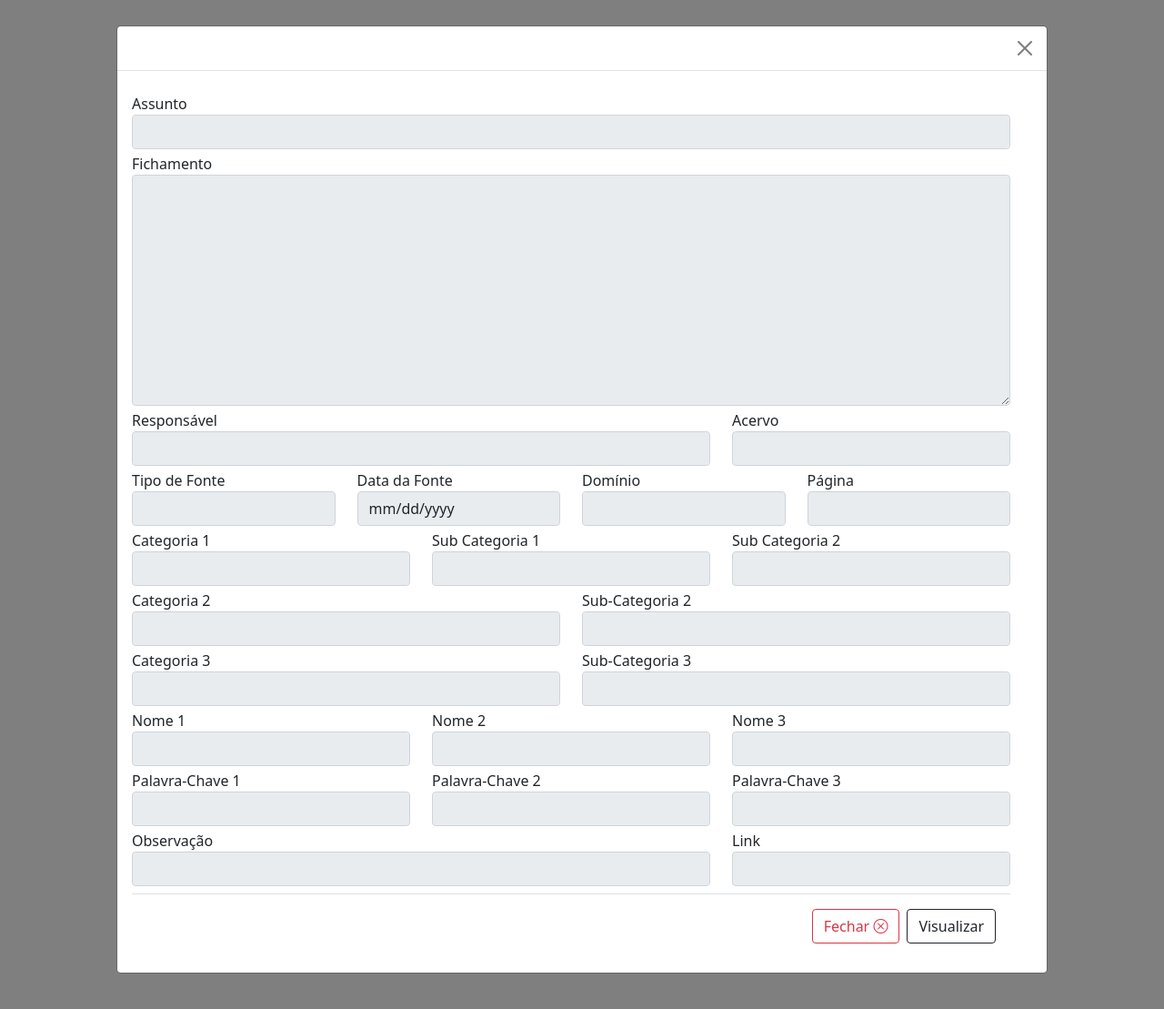
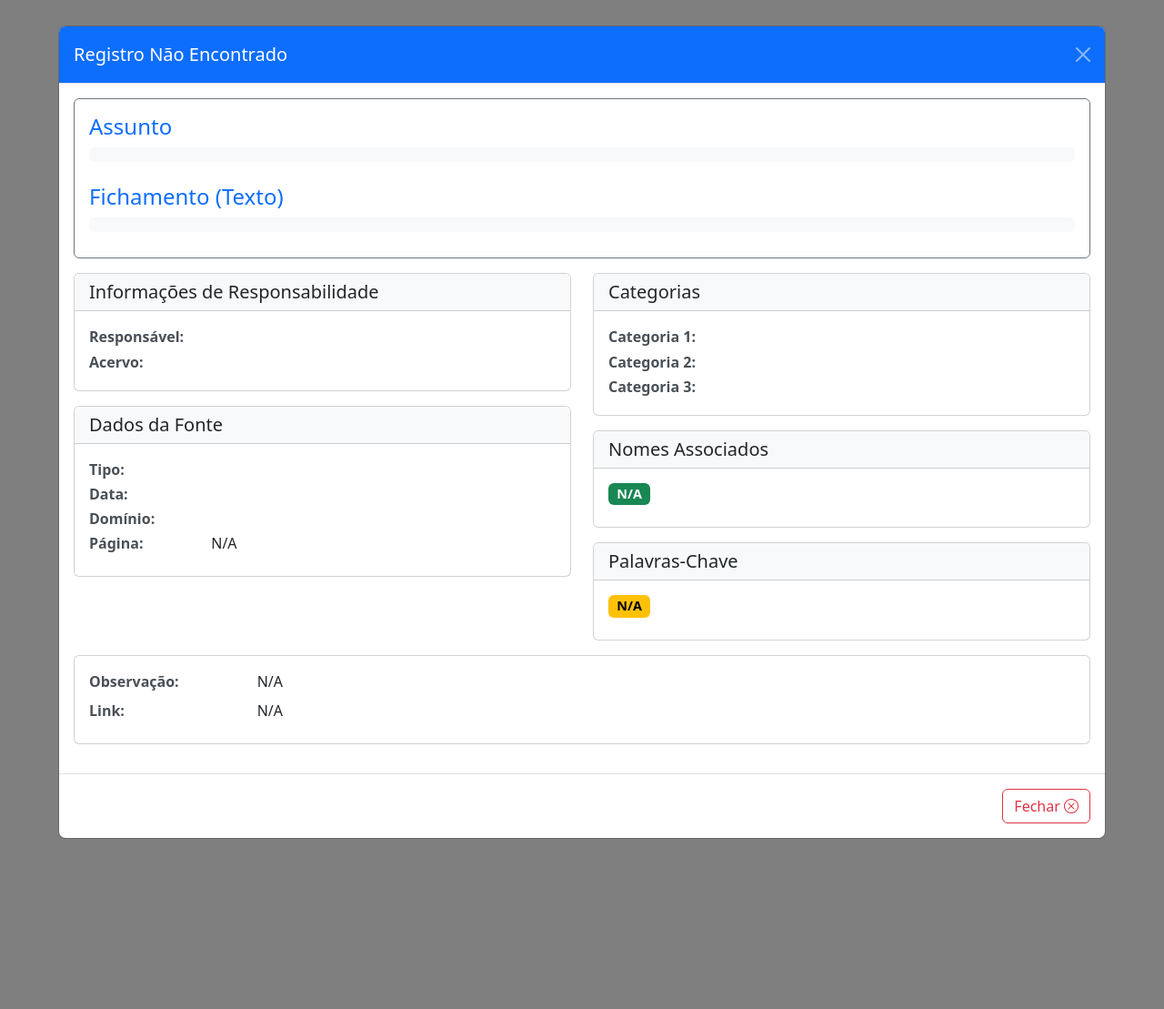
Before and after one commit to ra-quels/Futebol-Amador-ValedoA, a PHP site: page /fichamento_view.php in a window 1280 px wide. Shown: the top 1109 px of the page at 91% size. Run offline with PHP 8.4, Linux system fonts and the light colour scheme; some libraries are stand-ins or nearby versions.

Commit message:
update fichamento_view

```diff
--- a/fichamento_view.php
+++ b/fichamento_view.php
@@ -1,60 +1,28 @@
 <?php
+// O bloco PHP de lógica e atribuição permanece o mesmo, mas pode ser simplificado
+// usando a técnica 'extract' ensinada anteriormente (mesmo que não queira MVC,
+// o 'extract' evita 50 linhas de código repetido e melhora a legibilidade do topo).
+
 include_once 'fichamento_crud.php';
-$fichamento_id = 0;
-$responsavel = "";
-$acervo = "";
-$fonte_tipo = "";
-$fonte_data = "";
-$dominio = "";
-$titulo = "";
-$assunto = "";
-$categoria_1 = "";
-$categoria_sub = "";
-$categoria_sub_sub = "";
-$categoria_2 = "";
-$categoria_sub_2 = "";
-$categoria_3 = "";
-$categoria_sub_3 = "";
-$nome_1 = "";
-$nome_2 = "";
-$nome_3 = "";
-$palavra_chave_1 = "";
-$palavra_chave_2 = "";
-$palavra_chave_3 = "";
-$fichamento_texto = "";
-$observacao = "";
-$link = "";
-$imagem_path = "";
+
+$registro = null;
 
 if(isset($_GET['fichamento_id'])){
-    $fichamento_id = $_GET['fichamento_id'];
+    $fichamento_id = (int)$_GET['fichamento_id'];
     $registro = recuperar_fichamento_por_id($fichamento_id);
-    $responsavel = $registro['responsavel'];
-    $acervo = $registro['acervo'];
-    $fonte_tipo = $registro['fonte_tipo'];
-    $fonte_data = $registro['fonte_data'];
-    $dominio = $registro['dominio'];
-    $titulo = $registro['titulo'];
-    $assunto = $registro['assunto'];
-    $categoria_1 = $registro['categoria_1'];
-    $categoria_sub = $registro['categoria_sub'];
-    $categoria_sub_sub = $registro['categoria_sub_sub'];
-    $categoria_2 = $registro['categoria_2'];
-    $categoria_sub_2 = $registro['categoria_sub_2'];
-    $categoria_3 = $registro['categoria_3'];
-    $categoria_sub_3 = $registro['categoria_sub_3'];
-    $nome_1 = $registro['nome_1'];
-    $nome_2 = $registro['nome_2'];
-    $nome_3 = $registro['nome_3'];
-    $palavra_chave_1 = $registro['palavra_chave_1'];
-    $palavra_chave_2 = $registro['palavra_chave_2'];
-    $palavra_chave_3 = $registro['palavra_chave_3'];
-    $fichamento_texto = $registro['fichamento_texto'];
-    $observacao = $registro['observacao'];
-    $link = $registro['link'];
-    $imagem_path = $registro['imagem_path'];
+}
 
+if($registro){
+    extract($registro);
+    // Formatação da data (Se você tiver a função 'converter_data_brasil' no seu util.php, inclua-o e use-o)
+    // Se não, o formato YYYY-MM-DD é o padrão do HTML.
+} else {
+    $fichamento_id = (int)($_GET['fichamento_id'] ?? 0);
+    $titulo = "Registro Não Encontrado";
+    $assunto = $fichamento_texto = $responsavel = $acervo = $fonte_tipo = $fonte_data = $dominio = $link = $imagem_path = "";
 }
+
+$imagem_path = $registro['imagem_path'] ?? '';
 $extensao = strtolower(pathinfo($imagem_path, PATHINFO_EXTENSION));
 ?>
 
@@ -62,180 +30,186 @@ $extensao = strtolower(pathinfo($imagem_path, PATHINFO_EXTENSION));
 <head>
     <meta charset="UTF-8">
     <meta name="viewport" content="width=device-width, initial-scale=1.0">
-    <link href="https://cdn.jsdelivr.net/npm/bootstrap@5.1.3/dist/css/bootstrap.min.css" rel="stylesheet" integrity="sha384-1BmE4kWBq78iYhFldvKuhfTAU6auU8tT94WrHftjDbrCEXSU1oBoqyl2QvZ6jIW3" crossorigin="anonymous">
-    <title>Document</title>
+    <link href="https://cdn.jsdelivr.net/npm/bootstrap@5.3.3/dist/css/bootstrap.min.css" rel="stylesheet" integrity="sha384-QWTKZyjpPEjISv5WaRU9OFeRpok6YctnYmDr5pNlyT2bRjXh0JMhjY6hW+ALEwIH" crossorigin="anonymous">
+    <title><?php echo $titulo ?? 'Visualizar Fichamento'; ?></title>
 
 <link rel="stylesheet" href="//cdn.jsdelivr.net/npm/alertifyjs@1.13.1/build/css/alertify.min.css"/>
 <link rel="stylesheet" href="https://cdn.jsdelivr.net/npm/bootstrap-icons@1.11.3/font/bootstrap-icons.min.css">
 <style>
 .custom-modal .modal-dialog {
-    max-width: 80%;
+    max-width: 90%; /* Aumentado um pouco o tamanho */
+}
+.data-label {
+    font-weight: 600; /* Mais espesso */
+    color: #495057; /* Cor de texto padrão, ligeiramente escuro */
+    margin-bottom: 0.2rem;
+    display: block;
+}
+.data-value {
+    background-color: #f8f9fa; /* Fundo leve para o valor */
+    padding: 0.5rem;
+    border-radius: 0.3rem;
+    margin-bottom: 0.8rem;
+    word-wrap: break-word; /* Garante que textos longos quebrem */
+}
+.badge-tag {
+    margin-right: 0.5rem;
+    margin-bottom: 0.5rem;
+    font-size: 0.9em;
 }
 
 </style>
 </head>
 <body>
 
-<button type="button" class="btn btn-outline-primary float-end" data-bs-toggle="modal" data-bs-target="#fichamento_view_modal" id="visualizar_fichamento" style="display: none;">
-                           View <i class="bi bi-plus"></i>
+    <button type="button" class="btn btn-outline-primary float-end" data-bs-toggle="modal"
+        data-bs-target="#fichamento_view_modal" id="visualizar_fichamento" style="display: none;"> View <i class="bi bi-plus"></i>
     </button>
+
     <div class="modal fade custom-modal" id="fichamento_view_modal" tabindex="-1" aria-labelledby="viewLabel" aria-hidden="true">
+
     <div class="modal-dialog">
         <div class="modal-content">
-        <div class="modal-header">
-            <h2 class="modal-title" id="viewLabel"><?php echo "$titulo"?></h2>
-            <a href="tabela.php" type="button" class="btn-close" aria-label="Close"></a>
+            <div class="modal-header bg-primary text-white">
+                <h2 class="modal-title fs-5" id="viewLabel"><?php echo $titulo ?? 'Título Desconhecido'; ?></h2>
+                <a href="tabela.php" type="button" class="btn-close btn-close-white" aria-label="Close"></a>
             </div>
             <div class="modal-body">
-        <div class="row form-group mt-1">
+                <input type="hidden" id="fichamento_id" name="fichamento_id" value="<?php echo $fichamento_id ?? 0; ?>">
 
-<input type="hidden" id="fichamento_id" name="fichamento_id" value="<?php echo $fichamento_id; ?>">
-<div class="row form-group mt-1">
-            <div class="col-md-12">
-                            <label for="assunto">Assunto</label>
-                            <input type="text" class="form-control" id="assunto" name="assunto" value="<?php echo $assunto; ?>" readonly>
-                        </div>
-            </div>
-            <div class="row form-group mt-1">
-            <div class="col-md-12">
-                            <label for="fichamento_texto">Fichamento</label>
+                <div class="card mb-3 border-secondary">
+                    <div class="card-body">
+                        <h4 class="card-title text-primary">Assunto</h4>
+                        <p class="data-value"><?php echo $assunto ?? 'N/A'; ?></p>
 
-                            <textarea readonly name="fichamento_texto" class="form-control" id="fichamento_texto" cols="30" rows="10"><?php echo $fichamento_texto; ?></textarea>
+                        <h4 class="card-title text-primary mt-4">Fichamento (Texto)</h4>
+                        <div class="data-value text-break" style="white-space: pre-wrap;"><?php echo $fichamento_texto ?? 'N/A'; ?></div>
                     </div>
                 </div>
 
-<div class="row form-group mt-1">
-<div class="col-md-8">
-    <label for="responsavel">Responsável</label>
-    <input type="text" class="form-control" id="responsavel" name="responsavel"
-        value="<?php echo $responsavel; ?>" readonly>
+                <div class="row">
+                    <div class="col-md-6">
+                        <div class="card mb-3">
+                            <div class="card-header bg-light">
+                                <h5 class="mb-0 text-dark">Informações de Responsabilidade</h5>
                             </div>
-<div class="col-md-4">
-    <label for="acervo">Acervo</label>
-    <input type="text" class="form-control" id="acervo" name="acervo" value="<?php echo $acervo; ?>" readonly>
-</div>
-<div>
-<div class="row form-group mt-1">
-                <div class="col-md-3">
-                    <label for="fonte_tipo">Tipo de Fonte</label>
-                    <input type="" class="form-control" id="fonte_tipo" name="fonte_tipo" value="<?php echo $fonte_tipo; ?>" readonly>
-                </div>
-                <div class="col-md-3">
-                    <label for="fonte_data">Data da Fonte</label>
-                    <input type="date" class="form-control" id="fonte_data" name="fonte_data" value="<?php echo $fonte_data; ?>" readonly>
-                </div>
-                <div class="col-md-3">
-                    <label for="dominio">Domínio</label>
-                    <input type="text" class="form-control" id="dominio" name="dominio" value="<?php echo $dominio; ?>" readonly>
-                </div>
-                <div class="col-md-3">
-                    <label for="pagina">Página</label>
-                    <input type="number" class="form-control" id="pagina" name="pagina" value="<?php echo $fonte_data; ?>" readonly>
+                            <div class="card-body">
+                                <dl class="row mb-0">
+                                    <dt class="col-sm-3 data-label">Responsável:</dt>
+                                    <dd class="col-sm-9"><?php echo $responsavel ?? 'N/A'; ?></dd>
+
+                                    <dt class="col-sm-3 data-label">Acervo:</dt>
+                                    <dd class="col-sm-9"><?php echo $acervo ?? 'N/A'; ?></dd>
+                                </dl>
                             </div>
                         </div>
 
-            <div class="row form-group mt-1">
-                        <div class="col-md-4">
-                            <label for="categoria_1">Categoria 1</label>
-                            <input type="text" class="form-control" id="categoria_1" name="categoria_1" value="<?php echo $categoria_1; ?>" readonly>
+                        <div class="card mb-3">
+                            <div class="card-header bg-light">
+                                <h5 class="mb-0 text-dark">Dados da Fonte</h5>
                             </div>
-                        <div class="col-md-4">
-                            <label for="categoria_sub">Sub Categoria 1</label>
-                            <input type="text" class="form-control" id="categoria_sub" name="categoria_sub" value="<?php echo $categoria_sub; ?>" readonly>
+                            <div class="card-body">
+                                <dl class="row mb-0">
+                                    <dt class="col-sm-3 data-label">Tipo:</dt>
+                                    <dd class="col-sm-9"><?php echo $fonte_tipo ?? 'N/A'; ?></dd>
+
+                                    <dt class="col-sm-3 data-label">Data:</dt>
+                                    <dd class="col-sm-9"><?php echo $fonte_data ?? 'N/A'; ?></dd>
+
+                                    <dt class="col-sm-3 data-label">Domínio:</dt>
+                                    <dd class="col-sm-9"><?php echo $dominio ?? 'N/A'; ?></dd>
+
+                                    <dt class="col-sm-3 data-label">Página:</dt>
+                                    <dd class="col-sm-9"><?php echo $pagina ?? 'N/A'; ?></dd>
+                                </dl>
                             </div>
-                        <div class="col-md-4">
-                            <label for="categoria_sub_sub">Sub Categoria 2</label>
-                            <input type="text" class="form-control" id="categoria_sub_sub" name="categoria_sub_sub" value="<?php echo $categoria_sub_sub; ?>" readonly>
                         </div>
                     </div>
 
-            <div class="row form-group mt-1">
                     <div class="col-md-6">
-                            <label for="categoria_2">Categoria 2</label>
-                            <input type="text" class="form-control" id="categoria_2" name="categoria_2" value="<?php echo $categoria_2; ?>" readonly>
+                        <div class="card mb-3">
+                            <div class="card-header bg-light">
+                                <h5 class="mb-0 text-dark">Categorias</h5>
                             </div>
-                        <div class="col-md-6">
-                            <label for="categoria_sub_2">Sub-Categoria 2</label>
-                            <input type="text" class="form-control" id="categoria_sub_2" name="categoria_sub_2" value="<?php echo $categoria_sub_2; ?>" readonly>
-                        </div>
-            </div>
-            <div class="row form-group mt-1">
-                        <div class="col-md-6">
-                            <label for="categoria_3">Categoria 3</label>
-                            <input type="text" class="form-control" id="categoria_3" name="categoria_3" value="<?php echo $categoria_3; ?>" readonly>
-                        </div>
-                        <div class="col-md-6">
-                            <label for="categoria_sub_3">Sub-Categoria 3</label>
-                            <input type="text" class="form-control" id="categoria_sub_3" name="categoria_sub_3" value="<?php echo $categoria_sub_3; ?>" readonly>
+                            <div class="card-body">
+                                <dl class="row mb-0">
+                                    <dt class="col-sm-3 data-label">Categoria 1:</dt>
+                                    <dd class="col-sm-9"><?php echo $categoria_1 ?? ''; ?> <span class="badge text-bg-info badge-tag"><?php echo $categoria_sub ?? ''; ?></span> <span class="badge text-bg-info badge-tag"><?php echo $categoria_sub_sub ?? ''; ?></span></dd>
+
+                                    <dt class="col-sm-3 data-label">Categoria 2:</dt>
+                                    <dd class="col-sm-9"><?php echo $categoria_2 ?? ''; ?> <span class="badge text-bg-secondary badge-tag"><?php echo $categoria_sub_2 ?? ''; ?></span></dd>
+
+                                    <dt class="col-sm-3 data-label">Categoria 3:</dt>
+                                    <dd class="col-sm-9"><?php echo $categoria_3 ?? ''; ?> <span class="badge text-bg-secondary badge-tag"><?php echo $categoria_sub_3 ?? ''; ?></span></dd>
+                                </dl>
                             </div>
                         </div>
 
-            <div class="row form-group mt-1">
-            <div class="col-md-4">
-                            <label for="nome_1">Nome 1</label>
-                            <input type="text" class="form-control" id="nome_1" name="nome_1" value="<?php echo $nome_1; ?>" readonly>
+                        <div class="card mb-3">
+                            <div class="card-header bg-light">
+                                <h5 class="mb-0 text-dark">Nomes Associados</h5>
                             </div>
-                        <div class="col-md-4">
-                            <label for="nome_2">Nome 2</label>
-                            <input type="text" class="form-control" id="nome_2" name="nome_2" value="<?php echo $nome_2; ?>" readonly>
-                        </div>
-                        <div class="col-md-4">
-                            <label for="nome_3">Nome 3</label>
-                            <input type="text" class="form-control" id="nome_3" name="nome_3" value="<?php echo $nome_3; ?>" readonly>
+                            <div class="card-body">
+                                <span class="badge text-bg-success badge-tag"><?php echo $nome_1 ?? 'N/A'; ?></span>
+                                <span class="badge text-bg-success badge-tag"><?php echo $nome_2 ?? ''; ?></span>
+                                <span class="badge text-bg-success badge-tag"><?php echo $nome_3 ?? ''; ?></span>
                             </div>
                         </div>
 
-            <div class="row form-group mt-1">
-            <div class="col-md-4">
-                            <label for="palavra_chave_1">Palavra-Chave 1</label>
-                            <input type="text" class="form-control" id="palavra_chave_1" name="palavra_chave_1" value="<?php echo $palavra_chave_1; ?>" readonly>
+                        <div class="card mb-3">
+                            <div class="card-header bg-light">
+                                <h5 class="mb-0 text-dark">Palavras-Chave</h5>
                             </div>
-                        <div class="col-md-4">
-                            <label for="palavra_chave_2">Palavra-Chave 2</label>
-                            <input type="text" class="form-control" id="palavra_chave_2" name="palavra_chave_2" value="<?php echo $palavra_chave_2; ?>" readonly>
-                        </div>
-                        <div class="col-md-4">
-                            <label for="palavra_chave_3">Palavra-Chave 3</label>
-                            <input type="text" class="form-control" id="palavra_chave_3" name="palavra_chave_3" value="<?php echo $palavra_chave_3; ?>" readonly>
-                        </div>
-            </div>
-
-
-            <div class="row form-group mt-1 mb-2">
-                        <div class="col-md-8">
-                            <label for="observacao">Observação</label>
-                            <input type="text" class="form-control" id="observacao" name="observacao" value="<?php echo $observacao; ?>" readonly>
-                        </div>
-                        <div class="col-md-4">
-                            <label for="link">Link</label>
-                            <input type="text" class="form-control" id="link" name="link" value="<?php echo $link; ?>" readonly>
-                        </div>
-            </div>
-            <div class="modal-footer">
-                <a href="tabela.php" type="button" class="btn btn-outline-danger">Fechar <i class="bi bi-x-circle"></i></a>
-                <a target="_blank" href="<?php echo $imagem_path; ?>" type="button" class="btn btn-outline-dark">Visualizar <?php if($extensao == 'pdf'){
-                echo '<i class="bi bi-filetype-pdf"></i>';
-                }else if($extensao == 'jpg'|| $extensao == 'png' || $extensao == 'jpeg'){
-                    echo '<i class="bi bi-file-earmark-image"></i>';
-                } ?></a>
+                            <div class="card-body">
+                                <span class="badge text-bg-warning badge-tag"><?php echo $palavra_chave_1 ?? 'N/A'; ?></span>
+                                <span class="badge text-bg-warning badge-tag"><?php echo $palavra_chave_2 ?? ''; ?></span>
+                                <span class="badge text-bg-warning badge-tag"><?php echo $palavra_chave_3 ?? ''; ?></span>
                             </div>
                         </div>
                     </div>
                 </div>
 
+                <div class="card mb-3">
+                    <div class="card-body">
+                        <dl class="row mb-0">
+                            <dt class="col-sm-2 data-label">Observação:</dt>
+                            <dd class="col-sm-10"><?php echo $observacao ?? 'N/A'; ?></dd>
 
+                            <dt class="col-sm-2 data-label">Link:</dt>
+                            <dd class="col-sm-10">
+                                <?php if (!empty($link)): ?>
+                                    <a href="<?php echo $link; ?>" target="_blank"><?php echo $link; ?> <i class="bi bi-box-arrow-up-right"></i></a>
+                                <?php else: ?>
+                                    N/A
+                                <?php endif; ?>
+                            </dd>
+                        </dl>
+                    </div>
+                </div>
 
+            </div>
+            <div class="modal-footer">
+                <a href="tabela.php" type="button" class="btn btn-outline-danger">Fechar <i class="bi bi-x-circle"></i></a>
+                <?php if (!empty($imagem_path)): ?>
+                    <a target="_blank" href="<?php echo $imagem_path; ?>" type="button" class="btn btn-outline-dark">Visualizar
+                    <?php if($extensao == 'pdf'): echo '<i class="bi bi-filetype-pdf"></i>'; ?>
+                    <?php elseif(in_array($extensao, ['jpg', 'png', 'jpeg'])): echo '<i class="bi bi-file-earmark-image"></i>'; ?>
+                    <?php endif; ?>
+                    </a>
+                <?php endif; ?>
+            </div>
+        </div>
+    </div>
+</div>
 
 <script src="https://code.jquery.com/jquery-3.6.0.min.js"></script>
-<script src="https://cdn.jsdelivr.net/npm/bootstrap@5.1.3/dist/js/bootstrap.bundle.min.js"></script>
+<script src="https://cdn.jsdelivr.net/npm/bootstrap@5.3.3/dist/js/bootstrap.bundle.min.js" integrity="sha384-YvpcrYf0tY3lHB60NNkmXc5s9fDVZLESaAA55NDzOxhy9GkcIdslK1eN7N6jIeHz" crossorigin="anonymous"></script>
 <script src="//cdn.jsdelivr.net/npm/alertifyjs@1.13.1/build/alertify.min.js"></script>
 <script>
  $(document).ready(function(){
-        // Quando a página é carregada, clicar automaticamente no botão de adicionar estudante
         $("#visualizar_fichamento").click();
     });
 </script>
 
-
 </body>
 </html>
```
Lines whose indentation alone changed are shown as unchanged.
